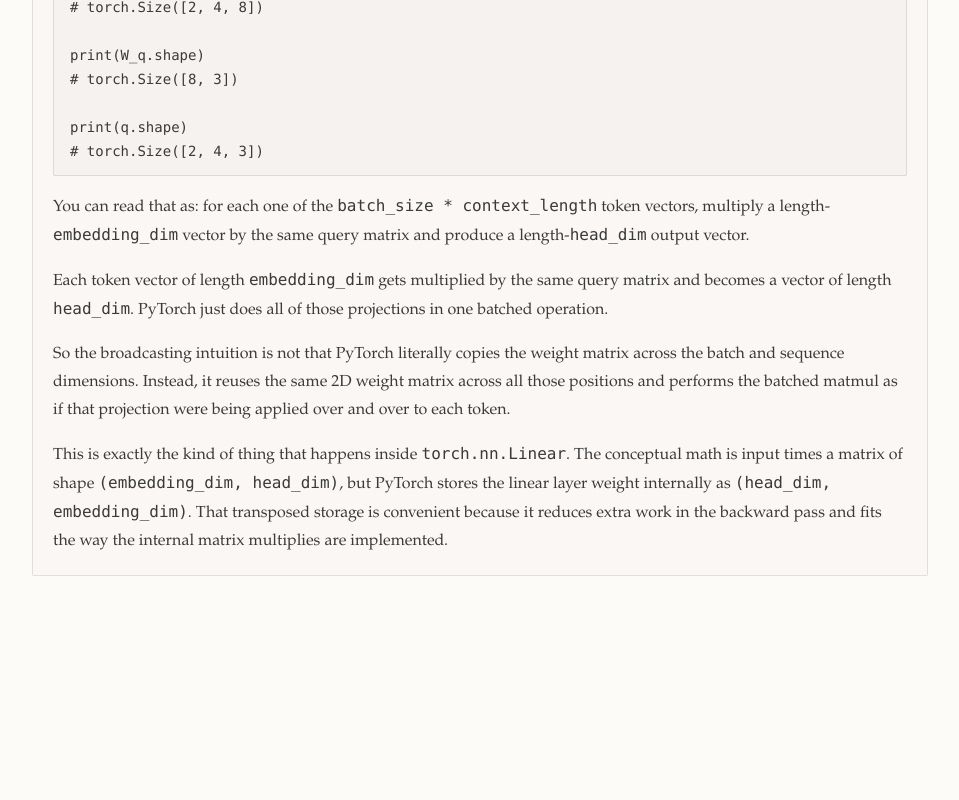
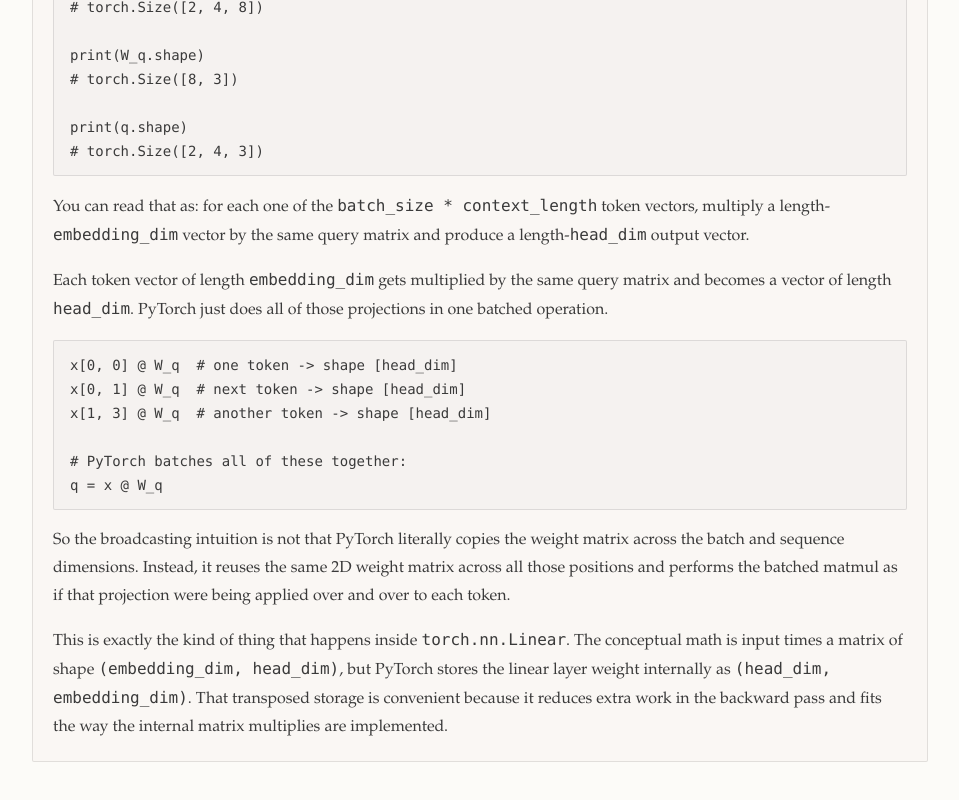
Before and after one commit to ayushpai/ayushpai.github.io, a Next.js app: page /writing/pytorch in a window 1280 px wide. Shown: the part 3267-4067 px from the top of the page, without its empty margins (160-1119 px from the left). Before the commit the page ends 3891 px from the top, so only its background shows below. Built offline with nearby package versions, Linux system fonts and the light colour scheme.

Commit message:
Refine broadcasting note on PyTorch page

```diff
--- a/src/app/writing/pytorch/page.tsx
+++ b/src/app/writing/pytorch/page.tsx
@@ -228,6 +228,14 @@ print(q.shape)
               <code>head_dim</code>. PyTorch just does all of those projections
               in one batched operation.
             </p>
+            <pre className="overflow-x-auto whitespace-pre-wrap rounded-sm border border-black/10 bg-[#F5F2F0] px-4 py-3 text-sm leading-6">
+              <code>{`x[0, 0] @ W_q  # one token -> shape [head_dim]
+x[0, 1] @ W_q  # next token -> shape [head_dim]
+x[1, 3] @ W_q  # another token -> shape [head_dim]
+
+# PyTorch batches all of these together:
+q = x @ W_q`}</code>
+            </pre>
             <p className="text-base leading-7">
               So the broadcasting intuition is not that PyTorch literally copies
               the weight matrix across the batch and sequence dimensions.
```
